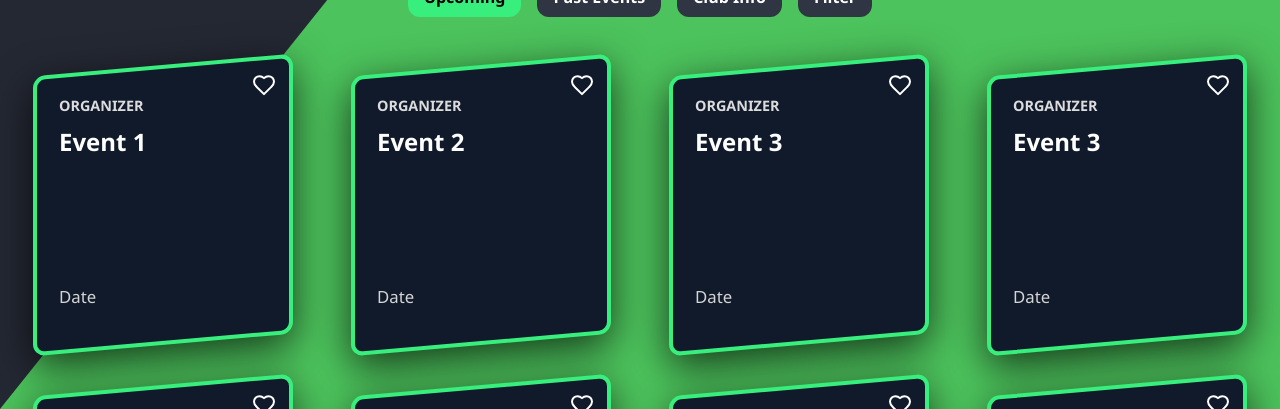
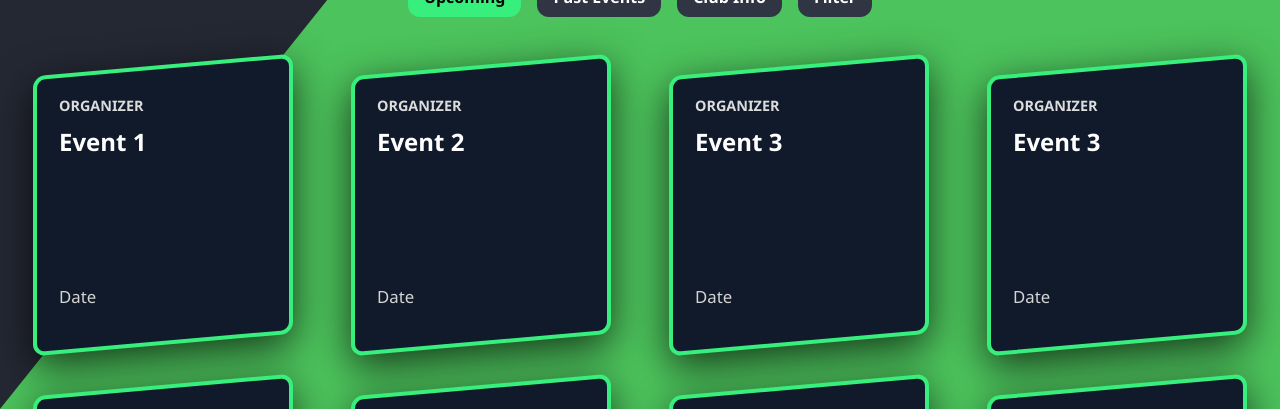
Before and after one commit to DARSHAN-V-G/EMS-USER-PORTAL, a React (Vite) app: page /home in a window 1280 px wide. Shown: the part 391-800 px from the top of the page. Built offline with nearby package versions, Linux system fonts and the light colour scheme.

Commit message:
remove heart button

```diff
--- a/src/components/EventCard.tsx
+++ b/src/components/EventCard.tsx
@@ -26,21 +26,7 @@ const EventCard: React.FC<EventCardProps> = ({ event }) => {
       <div className="event-name">{event.name}</div>
       <div className="event-date">{event.date}</div>
 
-      {/* Favorite button - positioned absolutely within the card */}
-      <button
-        className="favorite-button"
-        aria-label={isLiked ? "Remove from favorites" : "Add to favorites"}
-        onClick={(e) => {
-          e.stopPropagation(); // Prevent card click if needed
-          setIsLiked(!isLiked);
-        }}
-      >
-        <Heart
-          className={`heart-icon ${isLiked ? 'liked' : ''}`}
-          fill={isLiked ? "#38ef7d" : "none"} // Use green fill when liked
-          color={isLiked ? "#38ef7d" : "white"} // Change stroke color too
-        />
-      </button>
+
     </div>
   );
 };
```
